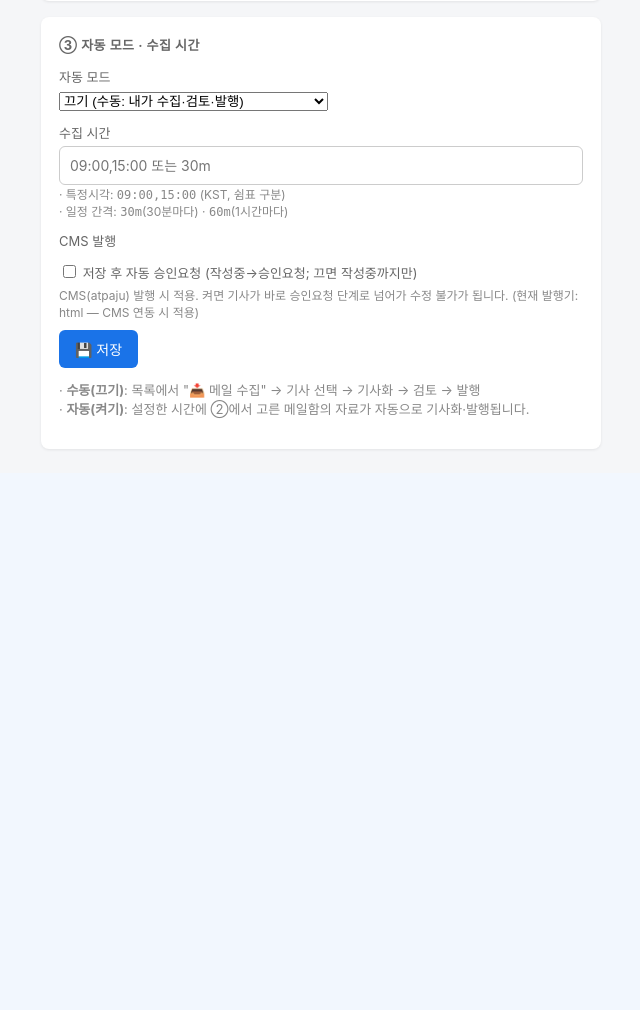
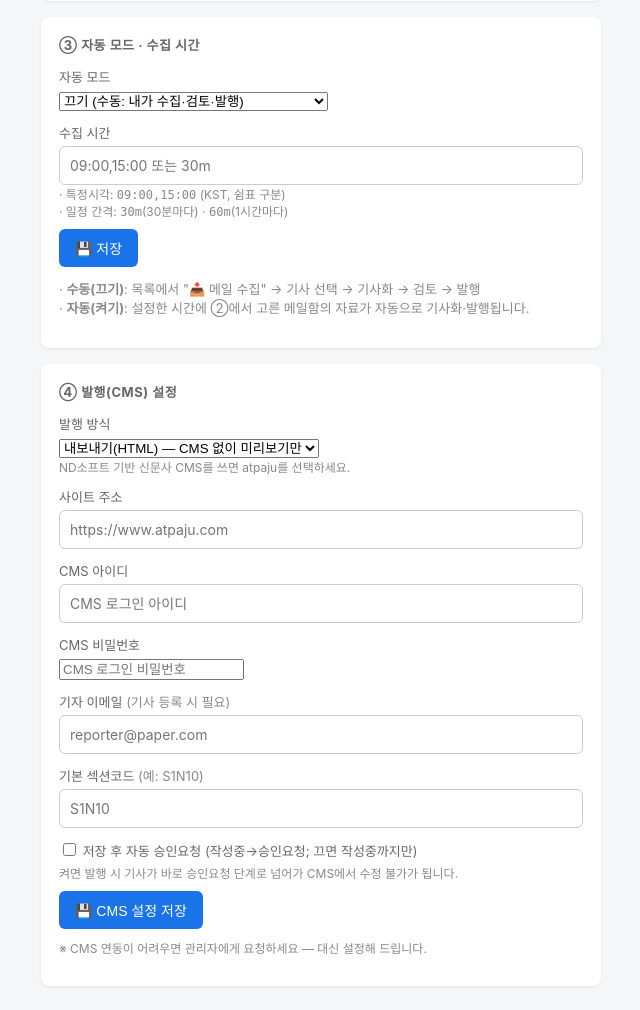
Before and after one commit to scorbito/AutoNews, a FastAPI app: page /settings in a window 1280 px wide. Shown: the part 667-1677 px from the top of the page, without its empty margins (69-709 px from the left). Before the commit the page ends 1118 px from the top, so only its background shows below. Run offline with FastAPI, Linux system fonts and the light colour scheme; the visitor is signed in with stand-in values (Sample User, id 1); some libraries are stand-ins or nearby versions.

Commit message:
기자 설정에 CMS 발행 설정 추가 — 완전 셀프 온보딩
- 내 설정 ④ 발행(CMS): 발행방식·사이트주소·아이디·비번·기자이메일·섹션코드·자동승인요청
- /settings/cms 전용 저장(비번은 입력 시에만 갱신)
- cms_auto_submit 을 ③에서 ④ CMS 카드로 이동(설정 한곳에 모음)
- 관리자가 대신 설정하던 항목을 기자 본인이 직접 설정 가능

Co-Authored-By: Claude Opus 4.8 <noreply@anthropic.com>

```diff
--- a/src/aute_news/web/app.py
+++ b/src/aute_news/web/app.py
@@ -406,6 +406,11 @@ def settings_form(request: Request, mailerr: str = "", welcome: str = ""):
          "mail_enabled": bool(mail.get("collect_enabled")),
          "cms_auto_submit": bool(cfg.get("cms_auto_submit")),
          "publisher": cfg.get("publisher") or "html",
+         "ndsoft_base_url": cfg.get("ndsoft_base_url") or "",
+         "cms_user": cfg.get("cms_user") or "",
+         "cms_user_email": cfg.get("cms_user_email") or "",
+         "cms_section": cfg.get("cms_section") or "",
+         "has_cms_password": bool(cfg.get("cms_password")),
          "welcome": welcome == "1", "email": request.session.get("email")})
 
 
@@ -439,15 +444,32 @@ async def settings_folders(request: Request):
 
 
 @app.post("/settings")
-def settings_save(request: Request, auto_mode: str = Form("0"), collect_times: str = Form(""),
-                  cms_auto_submit: str = Form("0")):
+def settings_save(request: Request, auto_mode: str = Form("0"), collect_times: str = Form("")):
     on = auto_mode == "1"
     conn = db.connect()
     db.set_tenant_config(conn, _tenant(request),
                          collect_enabled=1 if on else 0,
                          pipeline_mode="auto" if on else "review",
-                         collect_times=collect_times.strip(),
-                         cms_auto_submit=1 if cms_auto_submit == "1" else 0)
+                         collect_times=collect_times.strip())
+    conn.close()
+    return RedirectResponse("/settings", status_code=303)
+
+
+@app.post("/settings/cms")
+def settings_cms(request: Request, publisher: str = Form("html"),
+                 ndsoft_base_url: str = Form(""), cms_user: str = Form(""),
+                 cms_password: str = Form(""), cms_user_email: str = Form(""),
+                 cms_section: str = Form(""), cms_auto_submit: str = Form("0")):
+    """기자(신문사) 본인이 CMS 발행 설정을 직접 저장 — 셀프 온보딩."""
+    conn = db.connect()
+    db.set_tenant_config(conn, _tenant(request),
+                         publisher=publisher or "html",
+                         ndsoft_base_url=ndsoft_base_url.strip(),
+                         cms_user=cms_user.strip(),
+                         cms_user_email=cms_user_email.strip(),
+                         cms_section=cms_section.strip(),
+                         cms_auto_submit=1 if cms_auto_submit == "1" else 0,
+                         cms_password=(cms_password or None))
     conn.close()
     return RedirectResponse("/settings", status_code=303)
 
--- a/src/aute_news/web/templates/settings.html
+++ b/src/aute_news/web/templates/settings.html
@@ -96,16 +96,6 @@
     <div class="muted" style="font-size:12px;">
       · 특정시각: <code>09:00,15:00</code> (KST, 쉼표 구분)<br>
       · 일정 간격: <code>30m</code>(30분마다) · <code>60m</code>(1시간마다)</div>
-
-    <label style="display:block; margin-top:12px;">CMS 발행</label>
-    <label style="font-weight:normal;">
-      <input type="checkbox" name="cms_auto_submit" value="1" {% if cms_auto_submit %}checked{% endif %}>
-      저장 후 자동 승인요청 (작성중→승인요청; 끄면 작성중까지만)
-    </label>
-    <div class="muted" style="font-size:12px;">
-      CMS(atpaju) 발행 시 적용. 켜면 기사가 바로 승인요청 단계로 넘어가 수정 불가가 됩니다.
-      {% if publisher != 'atpaju' %}(현재 발행기: {{ publisher }} — CMS 연동 시 적용){% endif %}</div>
-
     <div class="row"><button type="submit">💾 저장</button></div>
   </form>
   <p class="muted" style="margin-top:12px;">
@@ -113,4 +103,40 @@
     · <b>자동(켜기)</b>: 설정한 시간에 ②에서 고른 메일함의 자료가 자동으로 기사화·발행됩니다.
   </p>
 </div>
+
+<!-- 4) 신문사 발행(CMS) 설정 (신문사 단위) -->
+<div class="card" style="max-width:560px; margin-top:16px;">
+  <h3>④ 발행(CMS) 설정</h3>
+  <form method="post" action="/settings/cms">
+    <label>발행 방식</label>
+    <select name="publisher">
+      <option value="html" {% if publisher=='html' %}selected{% endif %}>내보내기(HTML) — CMS 없이 미리보기만</option>
+      <option value="atpaju" {% if publisher=='atpaju' %}selected{% endif %}>atpaju (ND소프트 CMS)</option>
+    </select>
+    <div class="muted" style="font-size:12px;">ND소프트 기반 신문사 CMS를 쓰면 atpaju를 선택하세요.</div>
+
+    <div id="cms-fields" style="margin-top:10px;">
+      <label>사이트 주소</label>
+      <input type="text" name="ndsoft_base_url" value="{{ ndsoft_base_url }}" placeholder="https://www.atpaju.com">
+      <label>CMS 아이디</label>
+      <input type="text" name="cms_user" value="{{ cms_user }}" placeholder="CMS 로그인 아이디">
+      <label>CMS 비밀번호</label>
+      <input type="password" name="cms_password" placeholder="{% if has_cms_password %}변경 시에만 입력{% else %}CMS 로그인 비밀번호{% endif %}">
+      <label>기자 이메일 <span class="muted">(기사 등록 시 필요)</span></label>
+      <input type="text" name="cms_user_email" value="{{ cms_user_email }}" placeholder="reporter@paper.com">
+      <label>기본 섹션코드 <span class="muted">(예: S1N10)</span></label>
+      <input type="text" name="cms_section" value="{{ cms_section }}" placeholder="S1N10">
+
+      <label style="font-weight:normal; display:block; margin-top:12px;">
+        <input type="checkbox" name="cms_auto_submit" value="1" {% if cms_auto_submit %}checked{% endif %}>
+        저장 후 자동 승인요청 (작성중→승인요청; 끄면 작성중까지만)
+      </label>
+      <div class="muted" style="font-size:12px;">
+        켜면 발행 시 기사가 바로 승인요청 단계로 넘어가 CMS에서 수정 불가가 됩니다.</div>
+    </div>
+    <div class="row"><button type="submit">💾 CMS 설정 저장</button></div>
+  </form>
+  <p class="muted" style="margin-top:10px; font-size:12px;">
+    ※ CMS 연동이 어려우면 관리자에게 요청하세요 — 대신 설정해 드립니다.</p>
+</div>
 {% endblock %}
```
